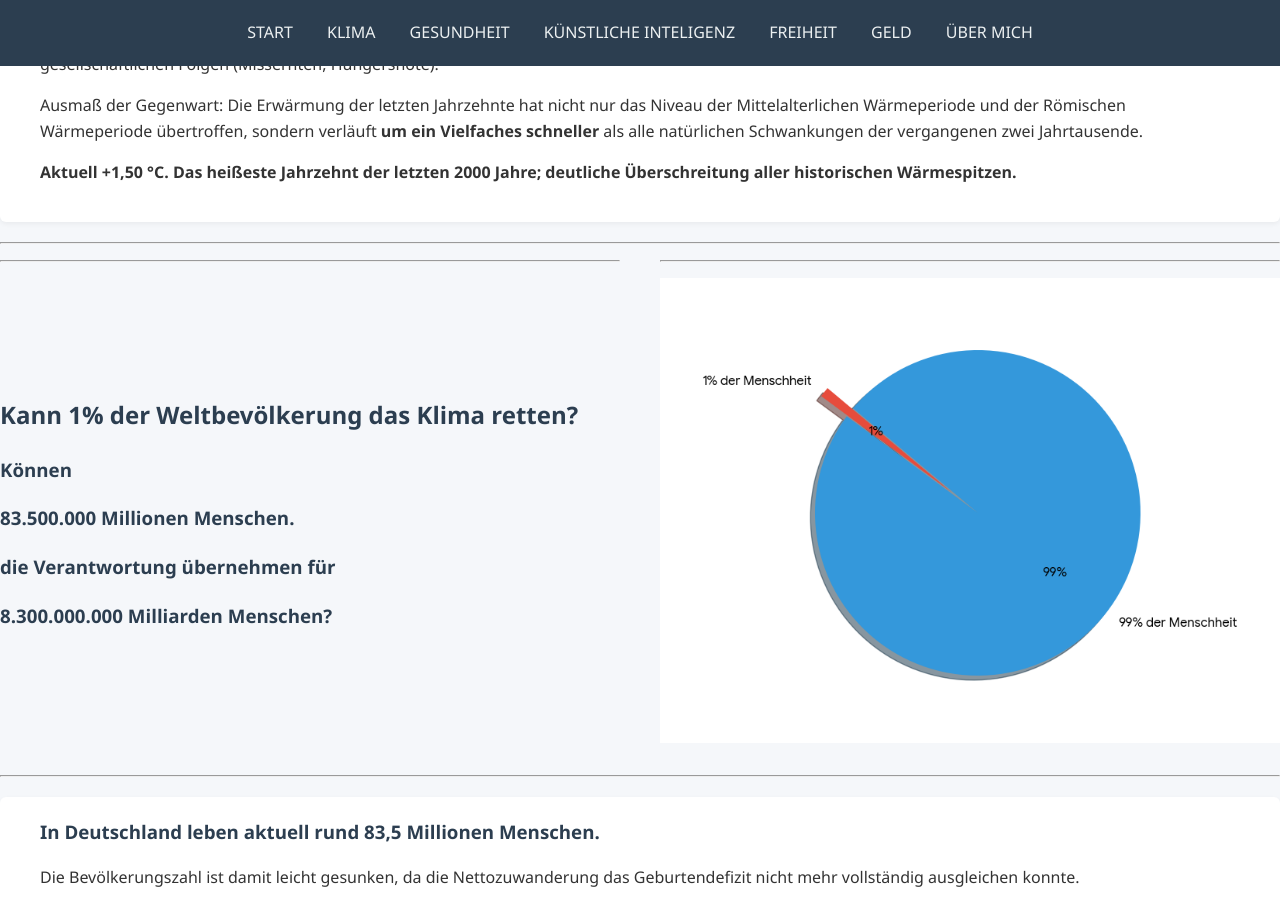
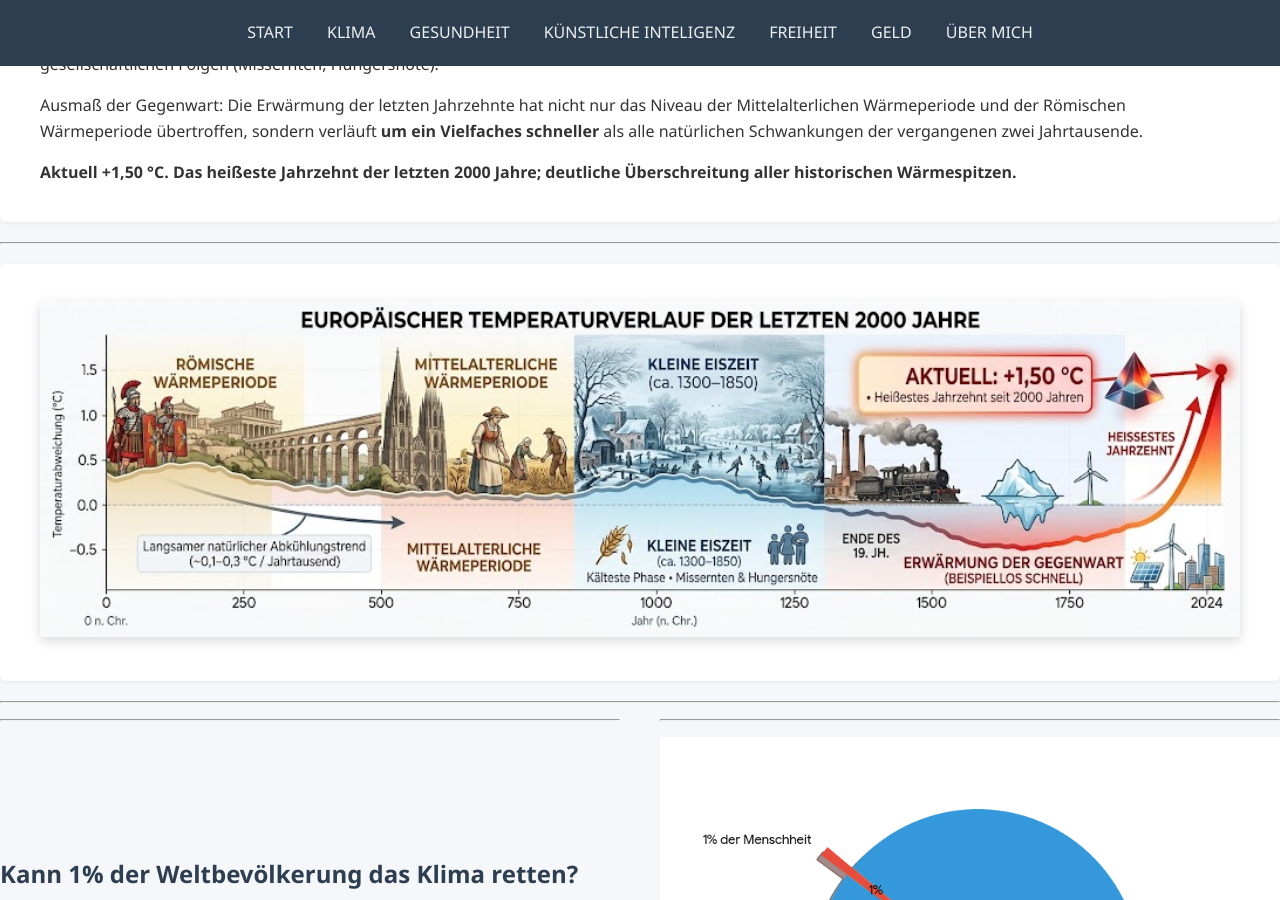
Before and after one commit to TheGermanTruth/TheGermanTruth, a Jekyll site: the page built from klima.md, in a window 1280 px wide and 900 px high, scrolled down 1239 px. Built offline with Jekyll 4.4.1, drawn with Linux system fonts in a browser that asks for light colours.

Commit message:
Update klima.md

```diff
--- a/klima.md
+++ b/klima.md
@@ -21,6 +21,14 @@ Ausmaß der Gegenwart: Die Erwärmung der letzten Jahrzehnte hat nicht nur das N
 übertroffen, sondern verläuft **um ein Vielfaches schneller** als alle natürlichen Schwankungen der vergangenen zwei Jahrtausende.
 
 **Aktuell +1,50 °C. Das heißeste Jahrzehnt der letzten 2000 Jahre; deutliche Überschreitung aller historischen Wärmespitzen.**
+
+</div>
+
+---
+
+<div class="section one-column" align="center" markdown="1">
+
+![STEUERN]({{ '/images/verlauf.jpg' | relative_url }}){: .shadow-img width="100%"}
 
 </div>
 
```
